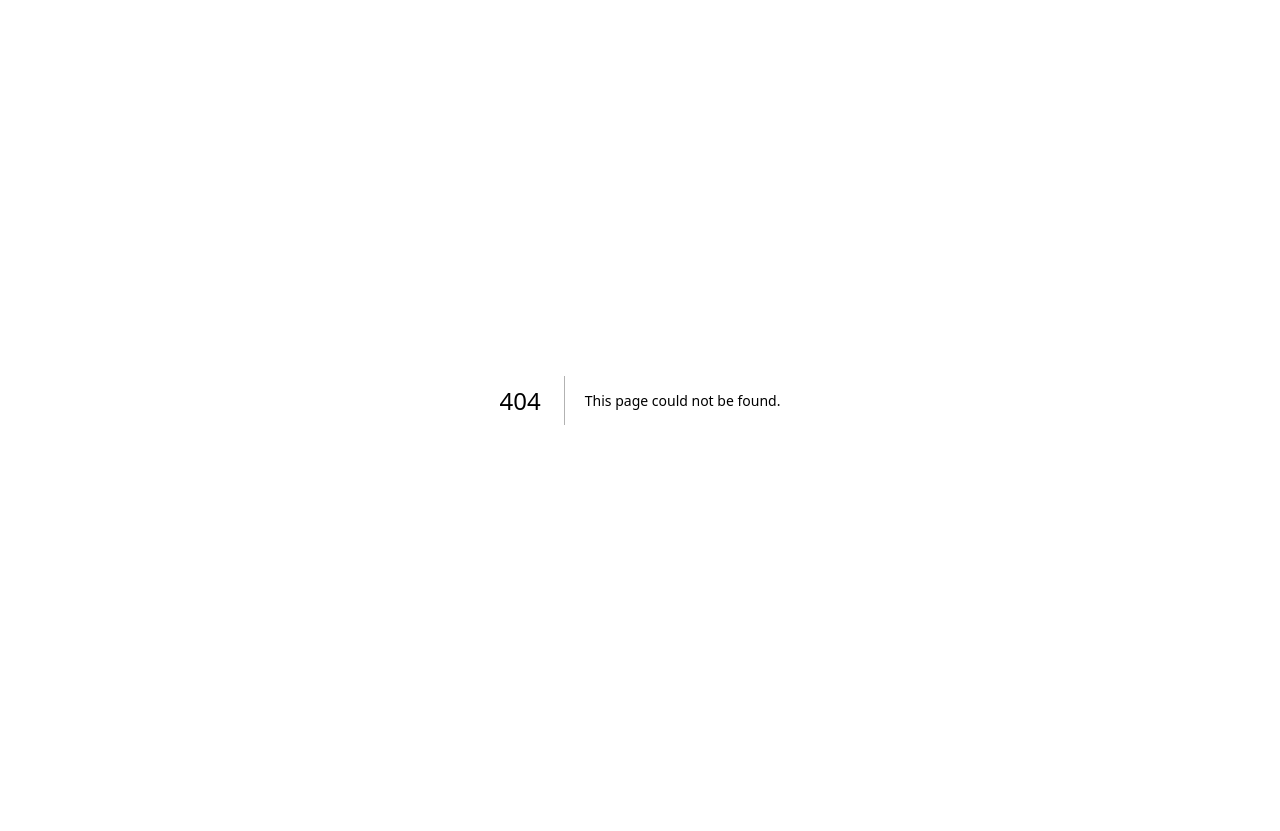
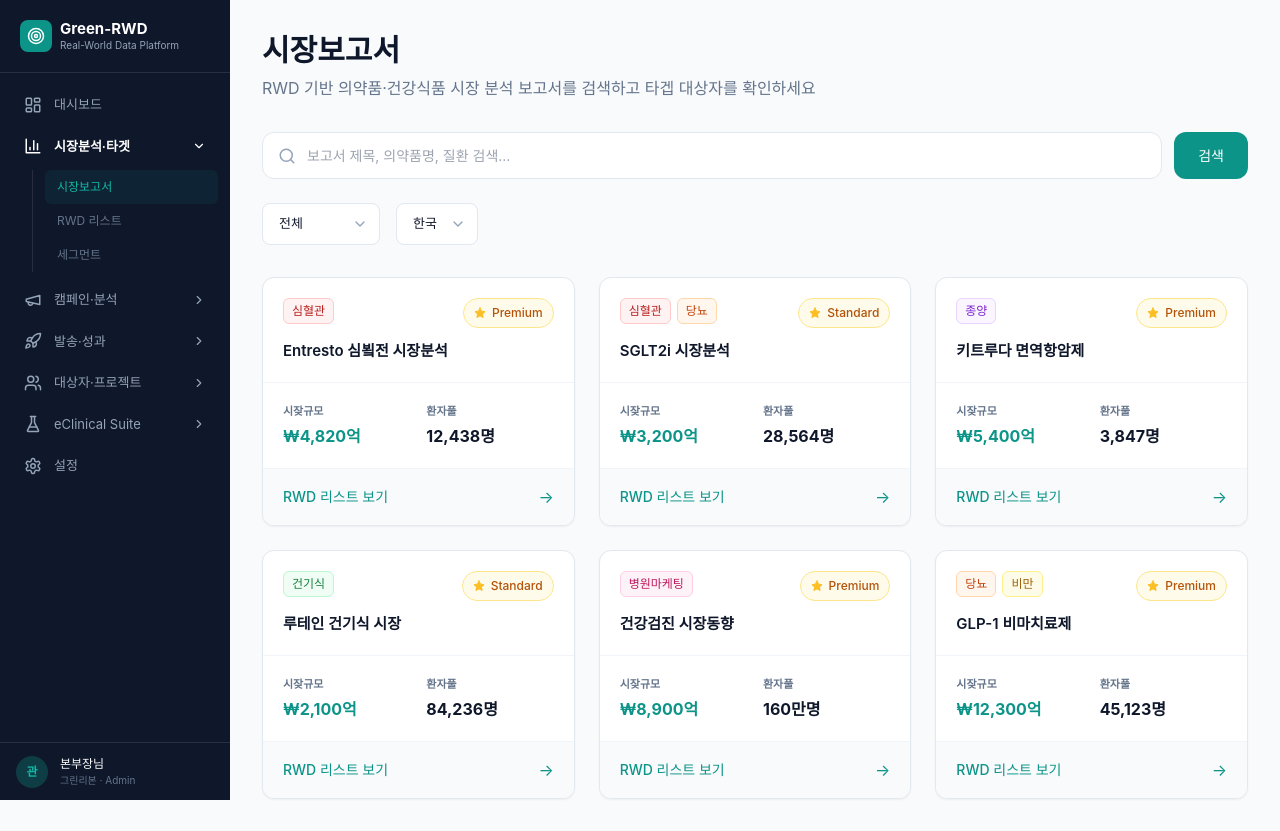
Before and after one commit to Mandarin-Kim/green-rwd, a Next.js app: page /dashboard/market in a window 1280 px wide. Before the commit this address had no page. Before the commit the page ends 800 px from the top, so only its background shows below. Built offline with nearby package versions, Linux system fonts and the light colour scheme.

Commit message:
Add src/app/dashboard/market/page.tsx

```diff
--- /dev/null
+++ b/src/app/dashboard/market/page.tsx
@@ -0,0 +1,214 @@
+'use client'
+
+import { useState } from 'react'
+import Link from 'next/link'
+import { Search, ChevronDown, Star } from 'lucide-react'
+
+interface Report {
+  id: string
+  title: string
+  categories: string[]
+  marketSize: string
+  patients: string
+  patientCount: number
+  tier: 'Standard' | 'Premium'
+}
+
+const reports: Report[] = [
+  {
+    id: '1',
+    title: 'Entresto 심뵠전 시장분석',
+    categories: ['심혈관'],
+    marketSize: '₩4,820억',
+    patients: '12,438명',
+    patientCount: 12438,
+    tier: 'Premium'
+  },
+  {
+    id: '2',
+    title: 'SGLT2i 시장분석',
+    categories: ['심혈관', '당뇨'],
+    marketSize: '₩3,200억',
+    patients: '28,564명',
+    patientCount: 28564,
+    tier: 'Standard'
+  },
+  {
+    id: '3',
+    title: '키트루다 면역항암제',
+    categories: ['종양'],
+    marketSize: '₩5,400억',
+    patients: '3,847명',
+    patientCount: 3847,
+    tier: 'Premium'
+  },
+  {
+    id: '4',
+    title: '루테인 건기식 시장',
+    categories: ['건기식'],
+    marketSize: '₩2,100억',
+    patients: '84,236명',
+    patientCount: 84236,
+    tier: 'Standard'
+  },
+  {
+    id: '5',
+    title: '건강검진 시장동향',
+    categories: ['병원마케팅'],
+    marketSize: '₩8,900억',
+    patients: '160만명',
+    patientCount: 1600000,
+    tier: 'Premium'
+  },
+  {
+    id: '6',
+    title: 'GLP-1 비마치료제',
+    categories: ['당뇨', '비만'],
+    marketSize: '₩12,300억',
+    patients: '45,123명',
+    patientCount: 45123,
+    tier: 'Premium'
+  }
+]
+
+const categories = ['전체', '심혈관', '종양', '당뇨', '자가면역', '건기식', '병원마케팅']
+const regions = ['한국', '미국', '유럽', '일본']
+
+export default function MarketPage() {
+  const [searchTerm, setSearchTerm] = useState('')
+  const [selectedCategory, setSelectedCategory] = useState('전체')
+  const [selectedRegion, setSelectedRegion] = useState('한국')
+
+  const filteredReports = reports.filter(report => {
+    const matchSearch = report.title.toLowerCase().includes(searchTerm.toLowerCase())
+    const matchCategory = selectedCategory === '전체' || report.categories.includes(selectedCategory)
+    return matchSearch && matchCategory
+  })
+
+  const getCategoryColor = (category: string): string => {
+    const colors: Record<string, string> = {
+      '심혈관': 'bg-red-50 text-red-700 border border-red-200',
+      '종양': 'bg-purple-50 text-purple-700 border border-purple-200',
+      '당뇨': 'bg-orange-50 text-orange-700 border border-orange-200',
+      '자가면역': 'bg-blue-50 text-blue-700 border border-blue-200',
+      '건기식': 'bg-green-50 text-green-700 border border-green-200',
+      '병원마케팅': 'bg-pink-50 text-pink-700 border border-pink-200',
+      '비만': 'bg-yellow-50 text-yellow-700 border border-yellow-200',
+    }
+    return colors[category] || 'bg-gray-50 text-gray-700 border border-gray-200'
+  }
+
+  return (
+    <div className="p-8">
+      {/* Header */}
+      <div className="mb-8">
+        <h1 className="text-3xl font-bold text-navy mb-2">시장보고서</h1>
+        <p className="text-slate-500">RWD 기반 의약품·건강식품 시장 분석 보고서를 검색하고 타겝 대상자를 확인하세요</p>
+      </div>
+
+      {/* Search Bar */}
+      <div className="mb-6 flex gap-3">
+        <div className="flex-1 relative">
+          <Search size={18} className="absolute left-4 top-1/2 -translate-y-1/2 text-slate-400" />
+          <input
+            type="text"
+            placeholder="보고서 제목, 의약품명, 질환 검색..."
+            value={searchTerm}
+            onChange={(e) => setSearchTerm(e.target.value)}
+            className="w-full pl-11 pr-4 py-3 border border-slate-200 rounded-xl focus:outline-none focus:ring-2 focus:ring-primary/30 text-[14px]"
+          />
+        </div>
+        <button className="px-6 py-3 bg-primary text-white rounded-xl font-medium hover:bg-primary-dark transition-colors text-[14px]">
+          검색
+        </button>
+      </div>
+
+      {/* Filters */}
+      <div className="flex gap-4 mb-8">
+        <div className="relative inline-block">
+          <select
+            value={selectedCategory}
+            onChange={(e) => setSelectedCategory(e.target.value)}
+            className="appearance-none pl-4 pr-10 py-2.5 border border-slate-200 rounded-lg text-[13px] focus:outline-none focus:ring-2 focus:ring-primary/30 bg-white cursor-pointer"
+          >
+            {categories.map(cat => (
+              <option key={cat} value={cat}>{cat}</option>
+            ))}
+          </select>
+          <ChevronDown size={16} className="absolute right-3 top-1/2 -translate-y-1/2 text-slate-400 pointer-events-none" />
+        </div>
+
+        <div className="relative inline-block">
+          <select
+            value={selectedRegion}
+            onChange={(e) => setSelectedRegion(e.target.value)}
+            className="appearance-none pl-4 pr-10 py-2.5 border border-slate-200 rounded-lg text-[13px] focus:outline-none focus:ring-2 focus:ring-primary/30 bg-white cursor-pointer"
+          >
+            {regions.map(region => (
+              <option key={region} value={region}>{region}</option>
+            ))}
+          </select>
+          <ChevronDown size={16} className="absolute right-3 top-1/2 -translate-y-1/2 text-slate-400 pointer-events-none" />
+        </div>
+      </div>
+
+      {/* Reports Grid */}
+      <div className="grid grid-cols-1 md:grid-cols-2 lg:grid-cols-3 gap-6">
+        {filteredReports.map(report => (
+          <Link key={report.id} href={`/dashboard/rwd-list?report=${report.id}`}>
+            <div className="h-full bg-white rounded-xl border border-slate-200 shadow-sm hover:shadow-md hover:-translate-y-0.5 transition-all duration-200 overflow-hidden cursor-pointer">
+              {/* Header with tier badge */}
+              <div className="p-5 border-b border-slate-100">
+                <div className="flex items-start justify-between mb-3">
+                  <div className="flex flex-wrap gap-1.5">
+                    {report.categories.map(cat => (
+                      <span
+                        key={cat}
+                        className={`inline-block px-2 py-1 rounded-md text-xs font-medium ${getCategoryColor(cat)}`}
+                      >
+                        {cat}
+                      </span>
+                    ))}
+                  </div>
+                  <div className="flex items-center gap-1.5 px-2.5 py-1.5 rounded-full bg-amber-50 border border-amber-200">
+                    <Star size={12} className="fill-amber-400 text-amber-400" />
+                    <span className="text-xs font-medium text-amber-700">
+                      {report.tier}
+                    </span>
+                  </div>
+                </div>
+                <h3 className="text-[15px] font-semibold text-navy">{report.title}</h3>
+              </div>
+
+              {/* Content */}
+              <div className="p-5 space-y-3">
+                <div className="grid grid-cols-2 gap-4">
+                  <div>
+                    <p className="text-[11px] text-slate-500 uppercase font-semibold mb-1">시잦규모</p>
+                    <p className="text-[16px] font-bold text-primary">{report.marketSize}</p>
+                  </div>
+                  <div>
+                    <p className="text-[11px] text-slate-500 uppercase font-semibold mb-1">환자풀</p>
+                    <p className="text-[16px] font-bold text-navy">{report.patients}</p>
+                  </div>
+                </div>
+              </div>
+
+              {/* Footer */}
+              <div className="px-5 py-4 bg-slate-50 border-t border-slate-100 flex items-center justify-between">
+                <span className="text-sm font-medium text-primary">RWD 리스트 보기</span>
+                <span className="text-primary">→</span>
+              </div>
+            </div>
+          </Link>
+        ))}
+      </div>
+
+      {filteredReports.length === 0 && (
+        <div className="text-center py-16">
+          <p className="text-slate-400">검색 결과가 없습니다</p>
+        </div>
+      )}
+    </div>
+  )
+}
```
